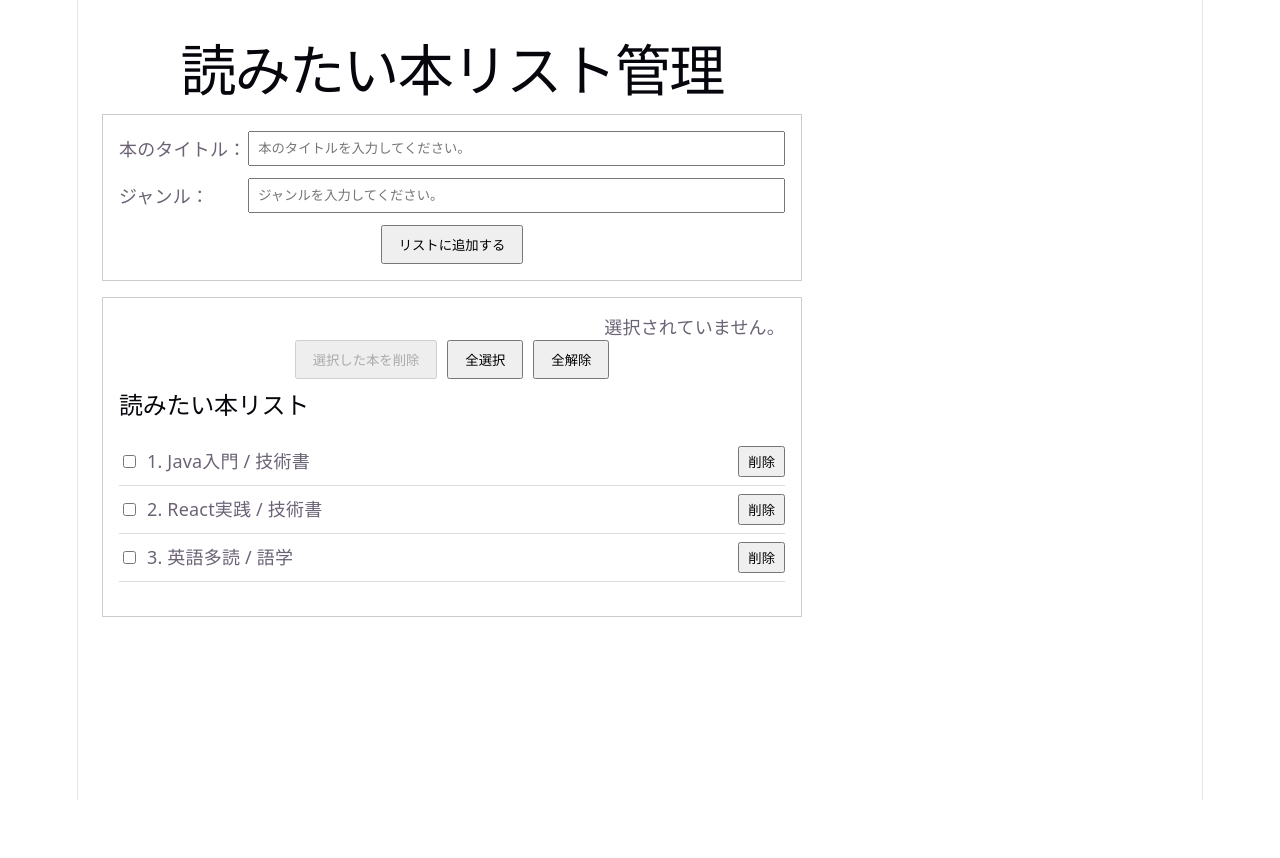
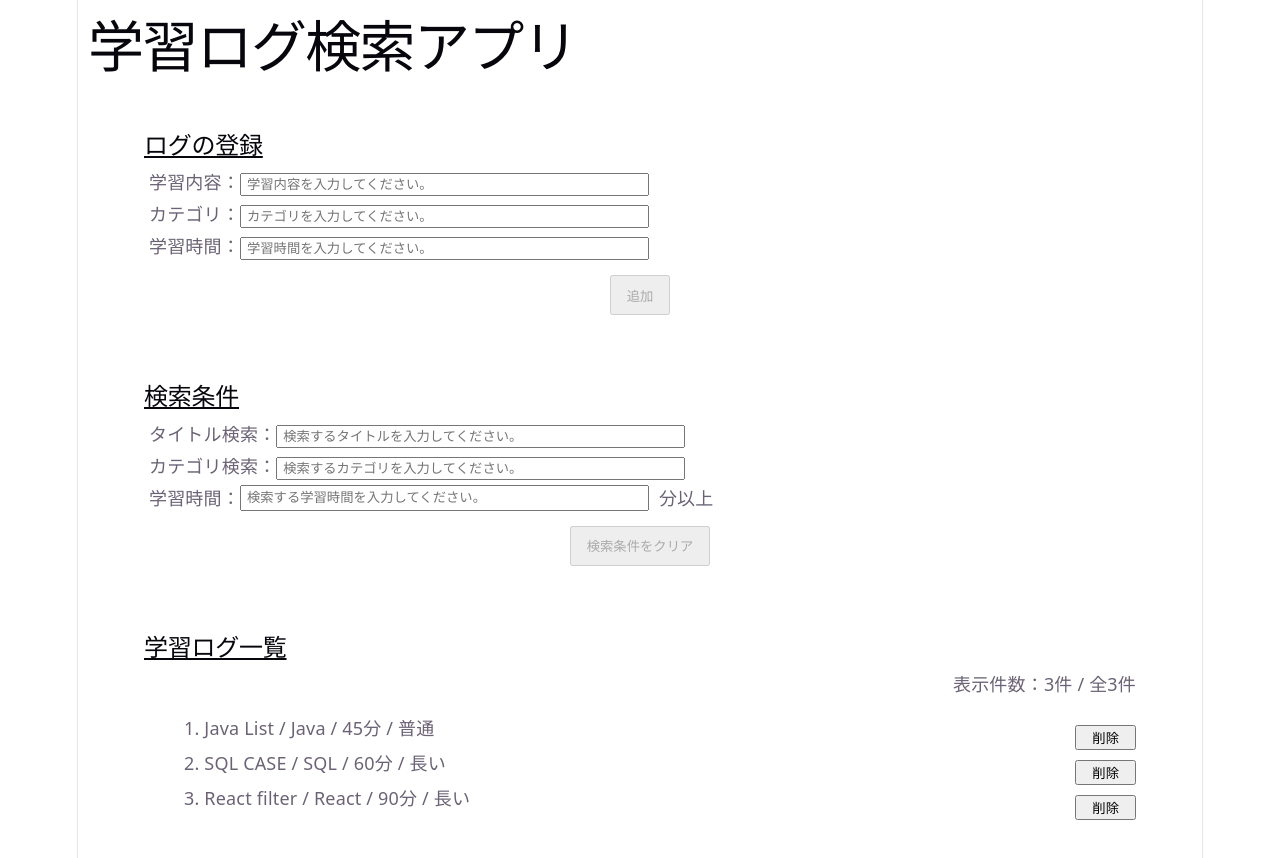
Before and after one commit to Rina-trabajo99/react-practice, a React (Vite) app in the folder react-basic-practice/: page / in a window 1280 px wide. Shown: the top 858 px of the page. Before the commit the page ends 800 px from the top, so only its background shows below. Built offline with nearby package versions, Linux system fonts and the light colour scheme.

Commit message:
feat: add searchable study log app

```diff
--- a/react-basic-practice/src/App.css
+++ b/react-basic-practice/src/App.css
@@ -1,89 +1,65 @@
-.app {
-  padding: 24px;
-  max-width: 700px;
+/* ヘッダー部分 */
+.header-area {
+  width: 100%;
+  display: flex;
+  justify-content: space-between;
+  align-items: center;
+  margin: 0 10px;
+}
+.header-area h1 {
+  font-weight: bold;
+}
+.error-message {
+  color: rgb(255, 0, 0);
+}
+.success-message {
+  color: rgb(0, 255, 255);
 }
 
-.form-section {
-  border: 1px solid #ccc;
-  padding: 16px;
-  margin-bottom: 16px;
+/* セクション共通設定 */
+input {
+  padding: 2px 0 2px 5px;
+  width: 400px;
 }
-
-.form-row {
-  display: flex;
-  align-items: center;
-  margin-bottom: 12px;
+button {
+  height: 40px;
+  padding: 0 15px;
+  margin-top: 10px;
 }
-
-.form-label {
-  width: 20%;
+.section-card {
+  box-sizing: border-box;
+  padding: 25px 50px;
+  margin: 15px;
+  border: 0.5px solid rgb(255, 255, 255);
+  border-radius: 15px;
+}
+.section-card h2 {
+  margin-bottom: 10px;
+  text-align: left;
+  text-decoration: underline;
+}
+.section-card div {
+  margin: 5px;
   text-align: left;
 }
 
-.form-input {
-  width: 80%;
-  padding: 8px;
+/* 個別セクション設定 */
+.searchMinutes-area {
+  display: flex;
 }
-
-.add-button {
-  padding: 8px 16px;
+.searchMinutes-area p {
+  margin-left: 10px;
 }
-
-.message-section {
-  margin-bottom: 16px;
-}
-
-.error-message {
-  color: red;
-}
-
-.success-message {
-  color: green;
-}
-
-.list-section {
-  border: 1px solid #ccc;
-  padding: 16px;
-}
-
-.selected-item-status {
+.logs-count {
   text-align: right;
 }
-
-.list-header {
+.logs-row {
   display: flex;
   justify-content: space-between;
-  align-items: center;
 }
-
-.select-button {
-  padding: 8px 16px;
-  margin-bottom: 12px;
+.row-contents {
+  display: flex;
 }
-
-.button-space {
-  margin: 0 10px;
+.delete-button {
+  height: 25px;
 }
-
-.item-list {
-  padding-left: 0;
-}
-
-.item-row {
-  display: flex;
-  justify-content: space-between;
-  align-items: center;
-  list-style: none;
-  border-bottom: 1px solid #ddd;
-  padding: 8px 0;
-}
-
-.item-main {
-  display: flex;
-  align-items: center;
-  gap: 8px;
-}
-
-.delete-button {
-  padding: 4px 8px;
-}
--- a/react-basic-practice/src/App.tsx
+++ b/react-basic-practice/src/App.tsx
@@ -1,196 +1,277 @@
 import { useState } from "react";
 import "./App.css";
 
-type BookItem = {
+type StudyLog = {
   id: number;
   title: string;
-  genre: string;
+  category: string;
+  minutes: number;
 };
 
 function App() {
-  //ステートの定義
+  //登録用テキスト欄用
   const [title, setTitle] = useState("");
-  const [genre, setGenre] = useState("");
-  const [bookLists, setBookLists] = useState<BookItem[]>([
-    { id: 1, title: "Java入門", genre: "技術書" },
-    { id: 2, title: "React実践", genre: "技術書" },
-    { id: 3, title: "英語多読", genre: "語学" },
-  ]);
-  const [selectedItems, setSelectedItems] = useState<number[]>([]);
+  const [category, setCategory] = useState("");
+  const [minutes, setMinutes] = useState(""); //NOTE: String型で受け取った後、number型に変換する
+
+  //検索欄用テキスト欄用
+  const [searchTitle, setSearchTitle] = useState("");
+  const [searchCategory, setSearchCategory] = useState("");
+  const [searchMinutes, setSearchMinutes] = useState("");
+
+  //表示メッセージ用
   const [errorMsg, setErrorMsg] = useState("");
   const [successMsg, setSuccessMsg] = useState("");
 
-  //追加ボタン押下時の処理
-  const handleAddBook = () => {
+  //学習ログ一覧初期設定
+  const [studyLogs, setStudyLogs] = useState<StudyLog[]>([
+    { id: 1, title: "Java List", category: "Java", minutes: 45 },
+    { id: 2, title: "SQL CASE", category: "SQL", minutes: 60 },
+    { id: 3, title: "React filter", category: "React", minutes: 90 },
+  ]);
+
+  //追加ボタン処理
+  const handleAddLog = () => {
     setSuccessMsg("");
 
     if (title.trim() === "") {
-      setErrorMsg("本のタイトルを入力してください。");
+      setErrorMsg("学習内容を入力してください。");
       return;
     }
-    if (genre.trim() === "") {
-      setErrorMsg("ジャンルを入力してください。");
+    if (category.trim() === "") {
+      setErrorMsg("カテゴリを入力してください。");
+      return;
+    }
+    if (minutes.trim() === "") {
+      setErrorMsg("学習時間を入力してください。");
       return;
     }
 
-    const newItem = {
+    //string → number
+    const numberMinutes = Number(minutes);
+
+    // NOTE: number型に変換できなかった値はNaN(Not a Number)となる
+    if (Number.isNaN(numberMinutes)) {
+      setErrorMsg("学習時間は半角数値で入力してください。（登録欄）");
+      return;
+    }
+    if (numberMinutes <= 0) {
+      setErrorMsg("学習時間は1分以上の値を入力してください。（登録欄）");
+      return;
+    }
+
+    //add to StudyLogs
+    const newLog: StudyLog = {
       id: Date.now(),
       title: title.trim(),
-      genre: genre.trim(),
+      category: category.trim(),
+      minutes: numberMinutes,
     };
+    setStudyLogs([...studyLogs, newLog]);
 
-    setBookLists([...bookLists, newItem]);
     setTitle("");
-    setGenre("");
+    setCategory("");
+    setMinutes("");
     setErrorMsg("");
     setSuccessMsg("登録しました。");
   };
 
-  //個別削除ボタン押下時の処理
-  const handleDeleteBook = (deleteId: number) => {
-    const newBookLists = bookLists.filter(
-      (bookItem) => bookItem.id !== deleteId,
-    );
-    const newSelectedItems = selectedItems.filter((id) => id !== deleteId);
-    setBookLists(newBookLists);
-    setSelectedItems(newSelectedItems);
+  //検索用学習時間の値の代入
+  const handleSearchMinutesChange = (
+    e: React.ChangeEvent<HTMLInputElement>,
+  ) => {
+    setSuccessMsg("");
+
+    //NOTE: 画面表示に変化を出さないために、trim()を使用せずに代入する
+    const inputValue = e.target.value;
+    setSearchMinutes(inputValue);
+
+    const trimmedValue = inputValue.trim();
+    const numberMinutes = Number(trimmedValue);
+
+    if (trimmedValue !== "" && Number.isNaN(numberMinutes)) {
+      setErrorMsg("学習時間検索は半角数値で入力してください。");
+    } else {
+      setErrorMsg("");
+    }
+  };
+
+  //検索に一致するリストの作成
+  const filteredLogs = studyLogs.filter((log) => {
+    //冗長的な記述を避けるため、内部ステートを設定
+    const trimmedTitle = searchTitle.trim();
+    const trimmedCategory = searchCategory.trim();
+    const trimmedMinutes = searchMinutes.trim();
+
+    const isTitleMatch =
+      trimmedTitle === "" ||
+      log.title.toLowerCase().includes(trimmedTitle.toLowerCase());
+    const isCategoryMatch =
+      trimmedCategory === "" ||
+      log.category.toLowerCase().includes(trimmedCategory.toLowerCase());
+
+    const numberMinutes = Number(trimmedMinutes);
+
+    const isMinutesMatch =
+      trimmedMinutes === "" ||
+      (!Number.isNaN(numberMinutes) && log.minutes >= numberMinutes);
+
+    return isTitleMatch && isCategoryMatch && isMinutesMatch;
+  });
+
+  //検索中か判定する true: 検索中、false: 検索中でない
+  const isSearching =
+    searchTitle.trim() !== "" ||
+    searchCategory.trim() !== "" ||
+    searchMinutes.trim() !== "";
+
+  //検索クリア処理
+  const handleClearSearch = () => {
+    setSearchTitle("");
+    setSearchCategory("");
+    setSearchMinutes("");
+    setErrorMsg("");
+    setSuccessMsg("");
+  };
+
+  //学習時間の評価処理
+  const handleSetStatus = (targetMinutes: number) => {
+    if (targetMinutes >= 60) {
+      return "長い";
+    } else if (targetMinutes >= 30) {
+      return "普通";
+    }
+    return "短い";
+  };
+
+  //ログ一覧リストの個別削除
+  const handleDeleteLog = (deleteId: number) => {
+    setStudyLogs(studyLogs.filter((log) => log.id !== deleteId));
     setErrorMsg("");
     setSuccessMsg("削除しました。");
   };
 
-  //チェックボックスのチェック切り替え処理
-  const handleToggleSelect = (targetId: number) => {
-    if (selectedItems.includes(targetId)) {
-      const newSelectedItems = selectedItems.filter((id) => id !== targetId);
-      setSelectedItems(newSelectedItems);
-    } else {
-      setSelectedItems([...selectedItems, targetId]);
-    }
-  };
+  return (
+    <div>
+      <section className="header-area">
+        <h1>学習ログ検索アプリ</h1>
+        <div>
+          {errorMsg !== "" && <p className="error-message">{errorMsg}</p>}
+          {successMsg !== "" && <p className="success-message">{successMsg}</p>}
+        </div>
+      </section>
 
-  //複数選択削除処理
-  const handleDeleteSelected = () => {
-    setSuccessMsg("");
-
-    if (selectedItems.length === 0) {
-      setErrorMsg("削除する本を選択してください。");
-      return;
-    }
-
-    const newBookLists = bookLists.filter(
-      (item) => !selectedItems.includes(item.id),
-    );
-    setBookLists(newBookLists);
-    setSelectedItems([]);
-    setErrorMsg("");
-    setSuccessMsg("選択した本を削除しました。");
-  };
-
-  //全選択処理
-  const handleSelectAll = () => {
-    setSelectedItems(bookLists.map((item) => item.id));
-    setErrorMsg("");
-    setSuccessMsg("");
-  };
-
-  //全解除処理
-  const handleClearSelect = () => {
-    setSelectedItems([]);
-    setErrorMsg("");
-    setSuccessMsg("");
-  };
-
-  return (
-    <div className="app">
-      <h1>読みたい本リスト管理</h1>
-
-      <section className="form-section">
-        <div className="form-row">
-          <label className="form-label">本のタイトル：</label>
+      <section className="section-card">
+        <h2>ログの登録</h2>
+        <div>
+          <label htmlFor="title">学習内容：</label>
           <input
             type="text"
-            className="form-input"
+            id="title"
             value={title}
             onChange={(e) => setTitle(e.target.value)}
-            placeholder="本のタイトルを入力してください。"
+            placeholder="学習内容を入力してください。"
           />
         </div>
-        <div className="form-row">
-          <label className="form-label">ジャンル：</label>
+        <div>
+          <label htmlFor="category">カテゴリ：</label>
           <input
             type="text"
-            className="form-input"
-            value={genre}
-            onChange={(e) => setGenre(e.target.value)}
-            placeholder="ジャンルを入力してください。"
+            id="category"
+            value={category}
+            onChange={(e) => setCategory(e.target.value)}
+            placeholder="カテゴリを入力してください。"
           />
         </div>
-        <button className="add-button" onClick={handleAddBook}>
-          リストに追加する
+        <div>
+          <label htmlFor="minutes">学習時間：</label>
+          <input
+            type="text"
+            id="minutes"
+            value={minutes}
+            onChange={(e) => setMinutes(e.target.value)}
+            placeholder="学習時間を入力してください。"
+          />
+        </div>
+        <button
+          disabled={
+            title.trim() === "" ||
+            category.trim() === "" ||
+            minutes.trim() === ""
+          }
+          onClick={handleAddLog}
+        >
+          追加
         </button>
       </section>
 
-      <section className="message-section">
-        {errorMsg !== "" && <p className="error-message">{errorMsg}</p>}
-        {successMsg !== "" && <p className="success-message">{successMsg}</p>}
+      <section className="section-card">
+        <h2>検索条件</h2>
+        {isSearching && <p>検索中です。</p>}
+        <div>
+          <label htmlFor="searchTitle">タイトル検索：</label>
+          <input
+            type="text"
+            id="searchTitle"
+            value={searchTitle}
+            onChange={(e) => setSearchTitle(e.target.value)}
+            placeholder="検索するタイトルを入力してください。"
+          />
+        </div>
+        <div>
+          <label htmlFor="searchCategory">カテゴリ検索：</label>
+          <input
+            type="text"
+            id="searchCategory"
+            value={searchCategory}
+            onChange={(e) => setSearchCategory(e.target.value)}
+            placeholder="検索するカテゴリを入力してください。"
+          />
+        </div>
+        <div>
+          <span className="searchMinutes-area">
+            <label htmlFor="searchMinutes">学習時間：</label>
+            <input
+              type="text"
+              id="searchMinutes"
+              value={searchMinutes}
+              onChange={handleSearchMinutesChange}
+              placeholder="検索する学習時間を入力してください。"
+            />
+            <p>分以上</p>
+          </span>
+        </div>
+        <button disabled={!isSearching} onClick={handleClearSearch}>
+          検索条件をクリア
+        </button>
       </section>
 
-      <section className="list-section">
-        <div>
-          {selectedItems.length === 0 ? (
-            <p className="selected-item-status">選択されていません。</p>
+      <section className="section-card">
+        <h2>学習ログ一覧</h2>
+        <p className="logs-count">
+          表示件数：{filteredLogs.length}件 / 全{studyLogs.length}件
+        </p>
+        {studyLogs.length === 0 ? (
+          <p>学習ログはまだ登録されていません。</p>
+        ) : filteredLogs.length === 0 ? (
+          <p>検索条件に一致する学習ログがありません。</p>
         ) : (
-            <p className="selected-item-status">
-              選択中：{selectedItems.length}件
-            </p>
-          )}
-        </div>
-        <div>
-          <button
-            className="select-button"
-            onClick={handleDeleteSelected}
-            disabled={selectedItems.length === 0}
-          >
-            選択した本を削除
-          </button>
-          <button
-            className="select-button button-space"
-            onClick={handleSelectAll}
-          >
-            全選択
-          </button>
-          <button className="select-button" onClick={handleClearSelect}>
-            全解除
-          </button>
-        </div>
-        {bookLists.length === 0 ? (
-          <p className="empty-message">読みたい本はまだ登録されていません。</p>
-        ) : (
-          <div>
-            <h2 className="list-header">読みたい本リスト</h2>
-            <ul className="item-list">
-              {bookLists.map((item, index) => (
-                <li className="item-row" key={item.id}>
-                  <div className="item-main">
-                    <input
-                      type="checkbox"
-                      checked={selectedItems.includes(item.id)}
-                      onChange={() => handleToggleSelect(item.id)}
-                    />
-                    <span>
-                      {index + 1}. {item.title} / {item.genre}
+          <ul>
+            {filteredLogs.map((log, index) => (
+              <li className="logs-row" key={log.id}>
+                <span className="row-contents">
+                  {index + 1}. {log.title} / {log.category} / {log.minutes}分 /
+                  {" " + handleSetStatus(log.minutes)}
                 </span>
-                  </div>
                 <button
                   className="delete-button"
-                    onClick={() => handleDeleteBook(item.id)}
+                  onClick={() => handleDeleteLog(log.id)}
                 >
                   削除
                 </button>
               </li>
             ))}
           </ul>
-          </div>
         )}
       </section>
     </div>
```
Lines whose indentation alone changed are shown as unchanged.
